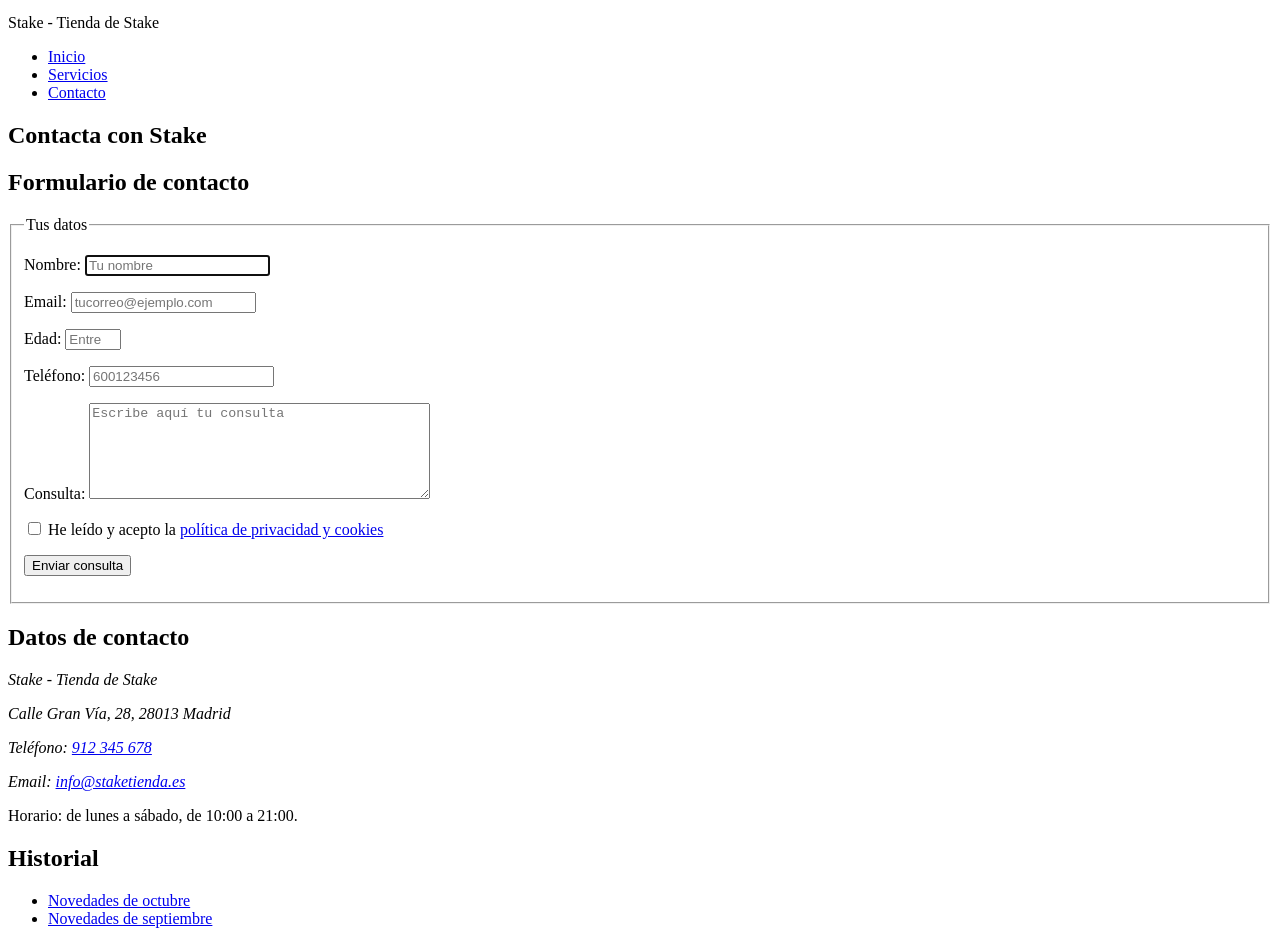
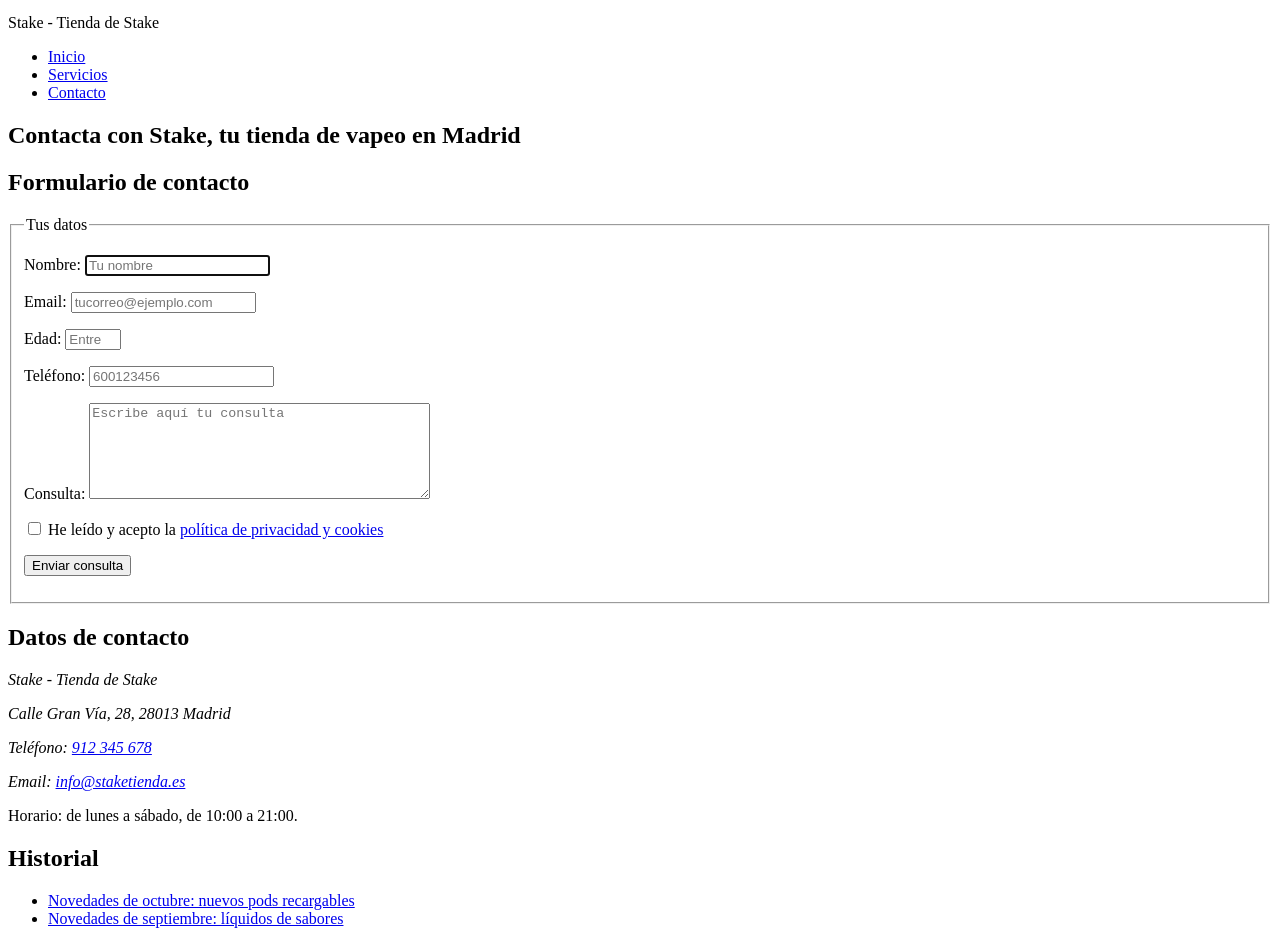
Before and after one commit to DisenoInterfacesWeb26-27/diseno-interfaces-web-26-27-practica-3-css-inicial-joelquiroga, a plain HTML site: page contacto.html in a window 1280 px wide. Shown: the part 114-1052 px from the top of the page. Drawn offline with Linux system fonts and the light colour scheme.

Commit message:
P2 - Actividad 8.1: Mejoras SEO (title, description, h1, enlaces, favicon)

```diff
--- a/contacto.html
+++ b/contacto.html
@@ -3,7 +3,10 @@
 <head>
     <meta charset="UTF-8">
     <meta name="viewport" content="width=device-width, initial-scale=1.0">
-    <title>Contacto - Stake</title>
+    <!-- Código sin minificar a propósito para que sea legible y fácil de corregir (SEO, punto 5) -->
+    <title>Contacto | Stake, tienda de vapeo en Gran Vía, Madrid</title>
+    <meta name="description" content="Contacta con Stake, tu tienda de vapeo en Madrid. Escríbenos tu consulta, llámanos al 912 345 678 o visítanos en Calle Gran Vía, 28.">
+    <link rel="icon" type="image/x-icon" href="favicon.ico">
     <!-- Font Awesome en local: iconos de redes sociales -->
     <link rel="stylesheet" href="assets/css/fontawesome.min.css">
     <link rel="stylesheet" href="assets/css/brands.min.css">
@@ -30,7 +33,7 @@
     <!-- Contenido principal -->
     <main>
         <section>
-            <h1>Contacta con Stake</h1>
+            <h1>Contacta con Stake, tu tienda de vapeo en Madrid</h1>
 
             <!-- Formulario de contacto: todos los campos son obligatorios -->
             <article>
@@ -94,8 +97,8 @@
         <aside>
             <h2>Historial</h2>
             <ul>
-                <li><a href="index.html#novedades-octubre">Novedades de octubre</a></li>
-                <li><a href="index.html#novedades-septiembre">Novedades de septiembre</a></li>
+                <li><a href="index.html#novedades-octubre">Novedades de octubre: nuevos pods recargables</a></li>
+                <li><a href="index.html#novedades-septiembre">Novedades de septiembre: líquidos de sabores</a></li>
             </ul>
 
             <h2>Enlaces interesantes</h2>
```
Also changed, not shown: index.html (+6 -3 lines), politica-privacidad.html (+6 -3 lines), servicios.html (+8 -5 lines), favicon.ico (added).
